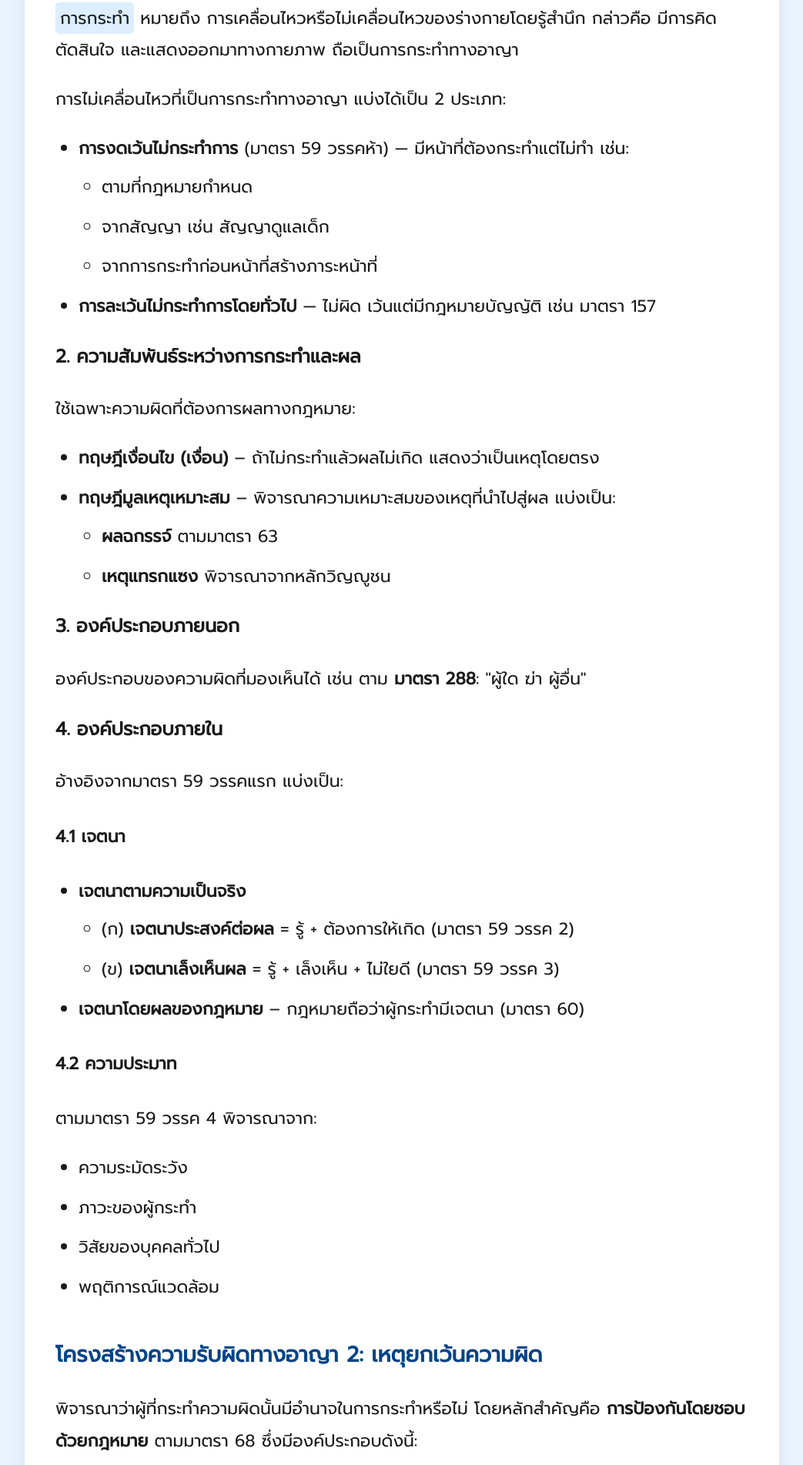
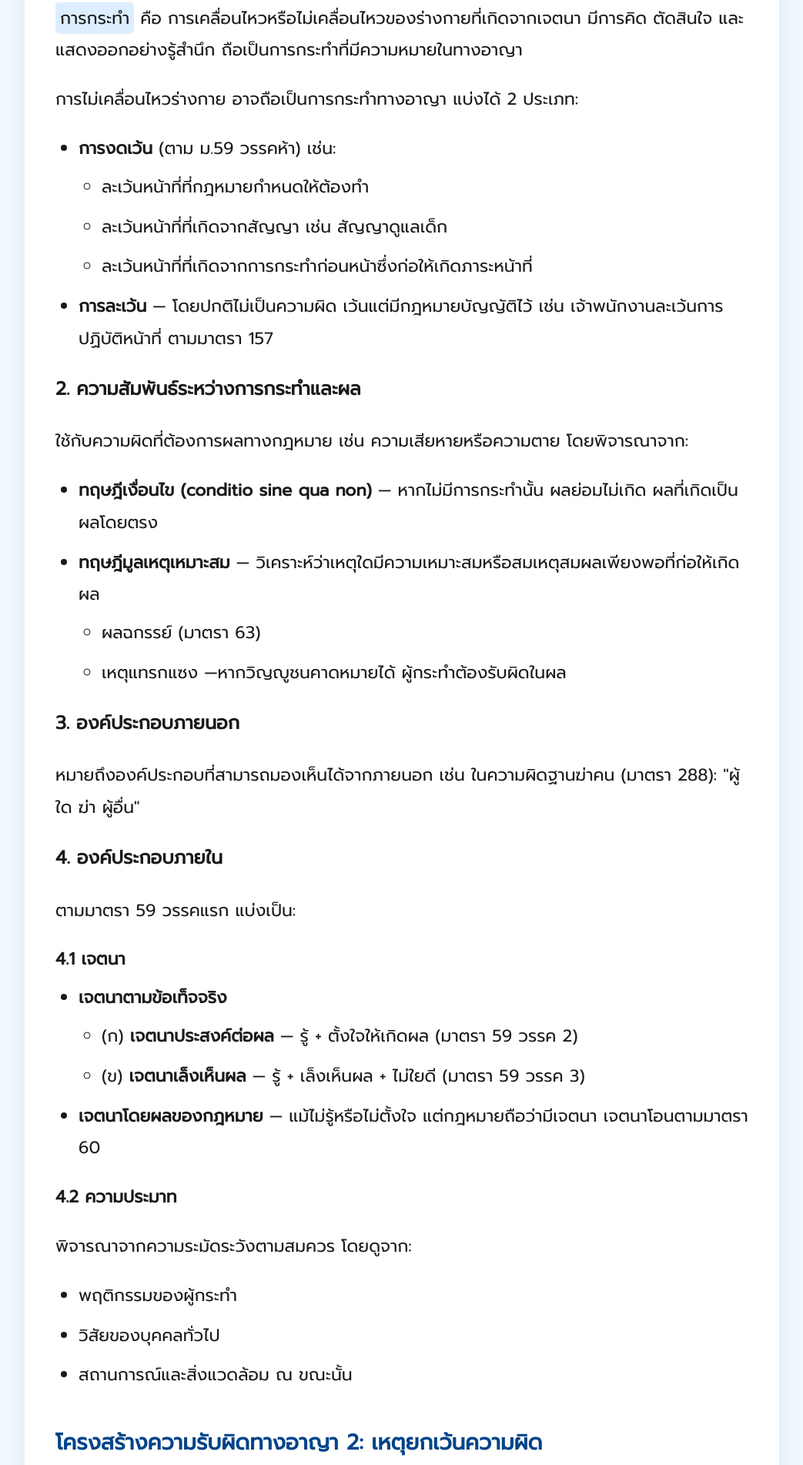
Before and after one commit to Phachana/criminal-law-site, a plain HTML site: page criminal1.html in a window 1280 px wide. Shown: the part 346-2249 px from the top of the page at 77% size, without its empty margins (118-1161 px from the left). Drawn offline with Linux system fonts and the light colour scheme.

Commit message:
Update criminal1.html

```diff
--- a/criminal1.html
+++ b/criminal1.html
@@ -8,8 +8,8 @@
 
     body {
       margin: 0;
-      font-family: 'TH Sarabun New', 'Prompt', sans-serif;
-      background-color: #eaf4ff;
+      font-family: 'Prompt', sans-serif;
+      background-color: #f0f8ff;
       padding: 40px 20px;
       font-size: 22px;
       line-height: 1.9;
@@ -42,7 +42,13 @@
       margin-top: 20px;
     }
 
-    ul {
+    h4 {
+      font-size: 22px;
+      margin-top: 15px;
+      margin-bottom: 8px;
+    }
+
+    ul, ol {
       margin-top: 0.5rem;
       padding-left: 30px;
     }
@@ -80,77 +86,81 @@
       <h2>โครงสร้างความรับผิดทางอาญา 1: องค์ประกอบของความผิด</h2>
 
       <h3>1. การกระทำ</h3>
-      <p><span class="highlight">การกระทำ</span> หมายถึง การเคลื่อนไหวหรือไม่เคลื่อนไหวของร่างกายโดยรู้สำนึก กล่าวคือ มีการคิด ตัดสินใจ และแสดงออกมาทางกายภาพ ถือเป็นการกระทำทางอาญา</p>
-      <p>การไม่เคลื่อนไหวที่เป็นการกระทำทางอาญา แบ่งได้เป็น 2 ประเภท:</p>
+      <p><span class="highlight">การกระทำ</span> คือ การเคลื่อนไหวหรือไม่เคลื่อนไหวของร่างกายที่เกิดจากเจตนา มีการคิด ตัดสินใจ และแสดงออกอย่างรู้สำนึก ถือเป็นการกระทำที่มีความหมายในทางอาญา</p>
+      <p>การไม่เคลื่อนไหวร่างกาย อาจถือเป็นการกระทำทางอาญา แบ่งได้ 2 ประเภท:</p>
       <ul>
-        <li><strong>การงดเว้นไม่กระทำการ</strong> (มาตรา 59 วรรคห้า) — มีหน้าที่ต้องกระทำแต่ไม่ทำ เช่น:
+        <li><strong>การงดเว้น</strong> (ตาม ม.59 วรรคห้า) เช่น:
           <ul>
-            <li>ตามที่กฎหมายกำหนด</li>
-            <li>จากสัญญา เช่น สัญญาดูแลเด็ก</li>
-            <li>จากการกระทำก่อนหน้าที่สร้างภาระหน้าที่</li>
+            <li>ละเว้นหน้าที่ที่กฎหมายกำหนดให้ต้องทำ</li>
+            <li>ละเว้นหน้าที่ที่เกิดจากสัญญา เช่น สัญญาดูแลเด็ก</li>
+            <li>ละเว้นหน้าที่ที่เกิดจากการกระทำก่อนหน้าซึ่งก่อให้เกิดภาระหน้าที่</li>
           </ul>
         </li>
-        <li><strong>การละเว้นไม่กระทำการโดยทั่วไป</strong> — ไม่ผิด เว้นแต่มีกฎหมายบัญญัติ เช่น มาตรา 157</li>
+        <li><strong>การละเว้น</strong> — โดยปกติไม่เป็นความผิด เว้นแต่มีกฎหมายบัญญัติไว้ เช่น เจ้าพนักงานละเว้นการปฏิบัติหน้าที่ ตามมาตรา 157</li>
       </ul>
 
       <h3>2. ความสัมพันธ์ระหว่างการกระทำและผล</h3>
-      <p>ใช้เฉพาะความผิดที่ต้องการผลทางกฎหมาย:</p>
+      <p>ใช้กับความผิดที่ต้องการผลทางกฎหมาย เช่น ความเสียหายหรือความตาย โดยพิจารณาจาก:</p>
       <ul>
-        <li><strong>ทฤษฎีเงื่อนไข (เงื่อน)</strong> – ถ้าไม่กระทำแล้วผลไม่เกิด แสดงว่าเป็นเหตุโดยตรง</li>
-        <li><strong>ทฤษฎีมูลเหตุเหมาะสม</strong> – พิจารณาความเหมาะสมของเหตุที่นำไปสู่ผล แบ่งเป็น:
+        <li><strong>ทฤษฎีเงื่อนไข (conditio sine qua non)</strong> — หากไม่มีการกระทำนั้น ผลย่อมไม่เกิด ผลที่เกิดเป็นผลโดยตรง</li>
+        <li><strong>ทฤษฎีมูลเหตุเหมาะสม</strong> — วิเคราะห์ว่าเหตุใดมีความเหมาะสมหรือสมเหตุสมผลเพียงพอที่ก่อให้เกิดผล
           <ul>
-            <li><strong>ผลฉกรรจ์</strong> ตามมาตรา 63</li>
-            <li><strong>เหตุแทรกแซง</strong> พิจารณาจากหลักวิญญูชน</li>
+            <li>ผลฉกรรย์ (มาตรา 63)</li>
+            <li>เหตุแทรกแซง —หากวิญญูชนคาดหมายได้ ผู้กระทำต้องรับผิดในผล</li>
           </ul>
         </li>
       </ul>
 
       <h3>3. องค์ประกอบภายนอก</h3>
-      <p>องค์ประกอบของความผิดที่มองเห็นได้ เช่น ตาม <strong>มาตรา 288</strong>: "ผู้ใด ฆ่า ผู้อื่น"</p>
+      <p>หมายถึงองค์ประกอบที่สามารถมองเห็นได้จากภายนอก เช่น ในความผิดฐานฆ่าคน (มาตรา 288): "ผู้ใด ฆ่า ผู้อื่น"</p>
 
       <h3>4. องค์ประกอบภายใน</h3>
-      <p>อ้างอิงจากมาตรา 59 วรรคแรก แบ่งเป็น:</p>
+      <p>ตามมาตรา 59 วรรคแรก แบ่งเป็น:</p>
+
       <h4>4.1 เจตนา</h4>
       <ul>
-        <li><strong>เจตนาตามความเป็นจริง</strong>
+        <li><strong>เจตนาตามข้อเท็จจริง</strong>
           <ul>
-            <li>(ก) <strong>เจตนาประสงค์ต่อผล</strong> = รู้ + ต้องการให้เกิด (มาตรา 59 วรรค 2)</li>
-            <li>(ข) <strong>เจตนาเล็งเห็นผล</strong> = รู้ + เล็งเห็น + ไม่ใยดี (มาตรา 59 วรรค 3)</li>
+            <li>(ก) <strong>เจตนาประสงค์ต่อผล</strong> — รู้ + ตั้งใจให้เกิดผล (มาตรา 59 วรรค 2)</li>
+            <li>(ข) <strong>เจตนาเล็งเห็นผล</strong> — รู้ + เล็งเห็นผล + ไม่ใยดี (มาตรา 59 วรรค 3)</li>
           </ul>
         </li>
-        <li><strong>เจตนาโดยผลของกฎหมาย</strong> – กฎหมายถือว่าผู้กระทำมีเจตนา (มาตรา 60)</li>
+        <li><strong>เจตนาโดยผลของกฎหมาย</strong> — แม้ไม่รู้หรือไม่ตั้งใจ แต่กฎหมายถือว่ามีเจตนา เจตนาโอนตามมาตรา 60</li>
       </ul>
 
       <h4>4.2 ความประมาท</h4>
-      <p>ตามมาตรา 59 วรรค 4 พิจารณาจาก:</p>
+      <p>พิจารณาจากความระมัดระวังตามสมควร โดยดูจาก:</p>
       <ul>
-        <li>ความระมัดระวัง</li>
-        <li>ภาวะของผู้กระทำ</li>
+        <li>พฤติกรรมของผู้กระทำ</li>
         <li>วิสัยของบุคคลทั่วไป</li>
-        <li>พฤติการณ์แวดล้อม</li>
+        <li>สถานการณ์และสิ่งแวดล้อม ณ ขณะนั้น</li>
       </ul>
     </div>
 
     <div class="section">
       <h2>โครงสร้างความรับผิดทางอาญา 2: เหตุยกเว้นความผิด</h2>
-      <p>พิจารณาว่าผู้ที่กระทำความผิดนั้นมีอำนาจในการกระทำหรือไม่ โดยหลักสำคัญคือ <strong>การป้องกันโดยชอบด้วยกฎหมาย</strong> ตามมาตรา 68 ซึ่งมีองค์ประกอบดังนี้:</p>
+      <p>แม้มีการกระทำผิด แต่หากเข้าเงื่อนไขบางประการตามกฎหมาย อาจไม่ถือว่าเป็นความผิด เช่น:</p>
       <ul>
-        <li>1. มีภยันตรายที่เกิดจากการประทุษร้ายโดยละเมิดต่อกฎหมาย</li>
-        <li>2. เป็นภยันตรายที่ใกล้จะถึง</li>
-        <li>3. กระทำเพื่อป้องกันสิทธิของตนเองหรือผู้อื่น</li>
-        <li>4. ป้องกันโดยพอสมควรแก่เหตุ ซึ่งพิจารณาจากหลักสัดส่วนแห่งภัย</li>
+        <li><strong>การป้องกันโดยชอบด้วยกฎหมาย</strong> (มาตรา 68)
+          <ul>
+            <li>1. มีภัยที่เกิดจากการละเมิดต่อกฎหมาย</li>
+            <li>2. ภัยนั้นใกล้จะถึง</li>
+            <li>3. กระทำเพื่อป้องกันสิทธิของตนหรือของผู้อื่น</li>
+            <li>4. การป้องกันนั้นต้องพอเหมาะพอควรแก่เหตุ</li>
+          </ul>
+        </li>
       </ul>
     </div>
 
     <div class="section">
       <h2>โครงสร้างความรับผิดทางอาญา 3: เหตุยกเว้นโทษ</h2>
-      <p>กรณีที่ผู้กระทำความผิดมีเหตุที่กฎหมายยกเว้นโทษ ได้แก่:</p>
+      <p>ในบางกรณีแม้การกระทำเข้าข่ายเป็นความผิด แต่กฎหมายยกเว้นไม่ต้องรับโทษ เช่น:</p>
       <ul>
         <li>1. การกระทำโดยจำเป็น (มาตรา 67)</li>
-        <li>2. การกระทำของเด็ก (มาตรา 74)</li>
-        <li>3. การกระทำของคนวิกลจริต (มาตรา 65 วรรคแรก) — กระทำโดยไม่รู้สึกตัวหรือไม่สามารถบังคับตนเองได้</li>
-        <li>4. คนเมา (มาตรา 66 ตอนต้น)</li>
-        <li>5. ความผิดเกี่ยวกับทรัพย์ระหว่างคู่สมรส (มาตรา 71 วรรคแรก)</li>
+        <li>2. เด็กอายุต่ำกว่าที่กฎหมายกำหนด (มาตรา 74)</li>
+        <li>3. คนวิกลจริต — ไม่สามารถรู้ผิดชอบหรือบังคับตนเองได้ (มาตรา 65)</li>
+        <li>4. คนเมาโดยไม่เจตนา (มาตรา 66)</li>
+        <li>5. ความผิดเกี่ยวกับทรัพย์ระหว่างสามีภริยา (มาตรา 71)</li>
       </ul>
     </div>
 
```
